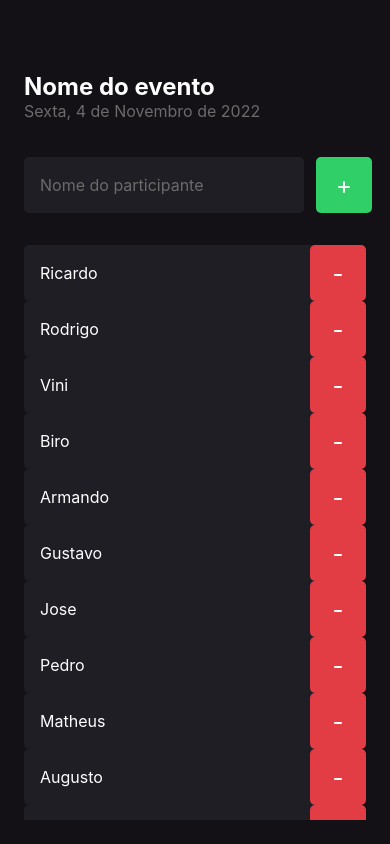
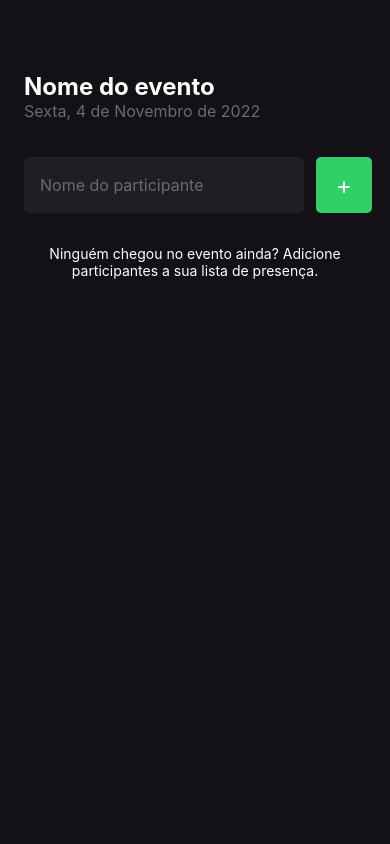
Before and after one commit to girardi1994/Rocketseat-react-native-, a React Native app: screen / in a window 390 px wide. Built offline with nearby package versions, Linux system fonts and the light colour scheme.

Commit message:
Deletar participante

```diff
--- a/src/screens/Home/index.tsx
+++ b/src/screens/Home/index.tsx
@@ -1,20 +1,25 @@
+import React, {useState} from "react";
 import { Text, View, TextInput, TouchableOpacity, FlatList, Alert} from "react-native";
 import {styles} from './styles'
 import { Participant } from "../../components/Participant";
-export default function Home(){
-const participants=['Ricardo', 'Rodrigo', 'Vini', 'Biro', 'Armando','Gustavo', 'Jose','Pedro','Matheus','Augusto','Laude','Renan'];
+
+export function Home(){
+const [participants, setParticipants] = useState<string[]>([]);
+const [participantName, setParticipantName] = useState('');
 
   function handleParticipantAdd(){
-    if(participants.includes("Ricardo")){
+    if(participants.includes(participantName)){
       return Alert.alert("Participante existe", "Já existe um participante na lista com esse nome.")
     }
-    console.log("Você clicou no botão adicionar!")
+    setParticipants(prevState => [...prevState, participantName]);
+    setParticipantName('');
   }
   function handleParticipantRemove(name: string){
+
    Alert.alert("Remover",`Remover o participante ${name}?`,[
     {
       text:"Sim",
-      onPress:() => Alert.alert("Deletado!")
+      onPress:() => setParticipants(prevState => prevState.filter(participant  => participant !== name))
     },
     {
       text:"Não",
@@ -37,6 +42,8 @@ console.log(`Você clicou em remover o participante ${name}`);
     style={styles.input}
     placeholder="Nome do participante"
     placeholderTextColor="#6b6b6b"
+    onChangeText={setParticipantName}
+    value={participantName}
     />
     <TouchableOpacity style={styles.button} onPress={handleParticipantAdd}>
       <Text style={styles.buttonText}>
```
Also changed, not shown: App.tsx (+7 -6 lines).
